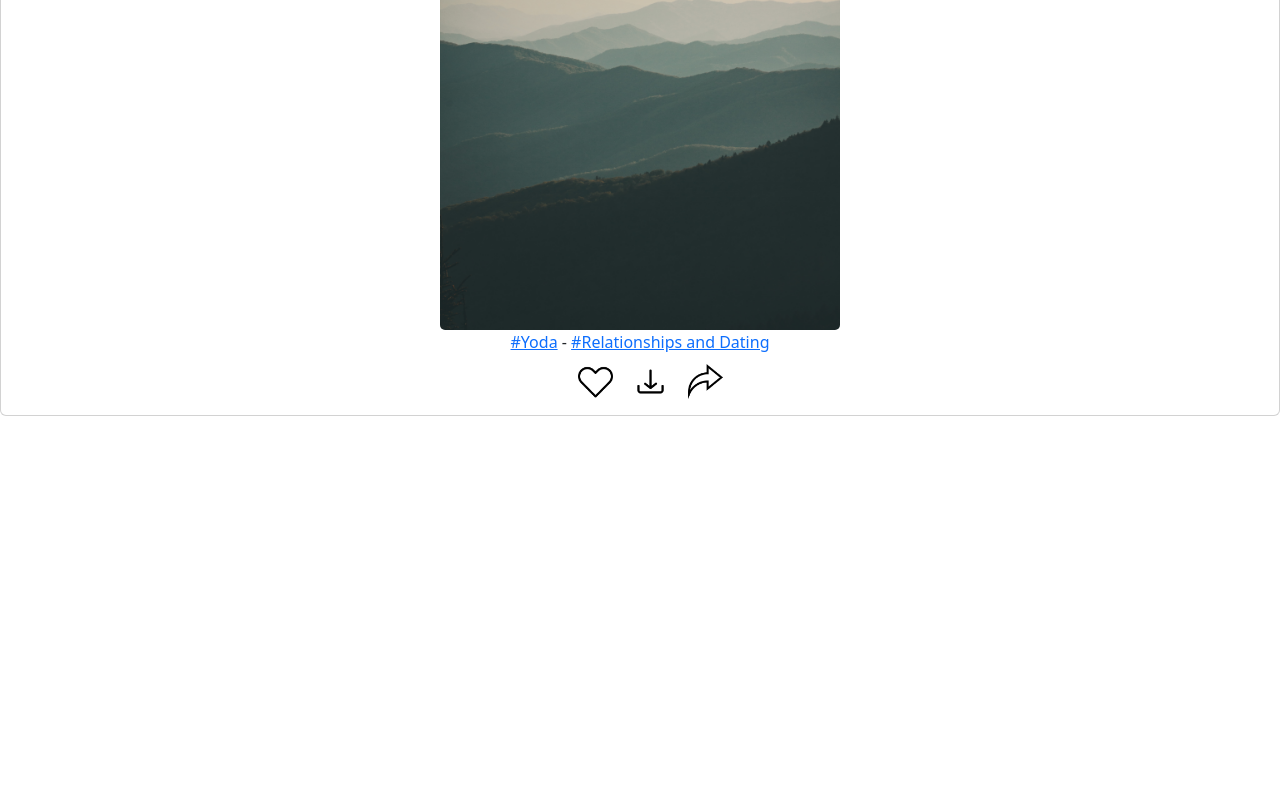
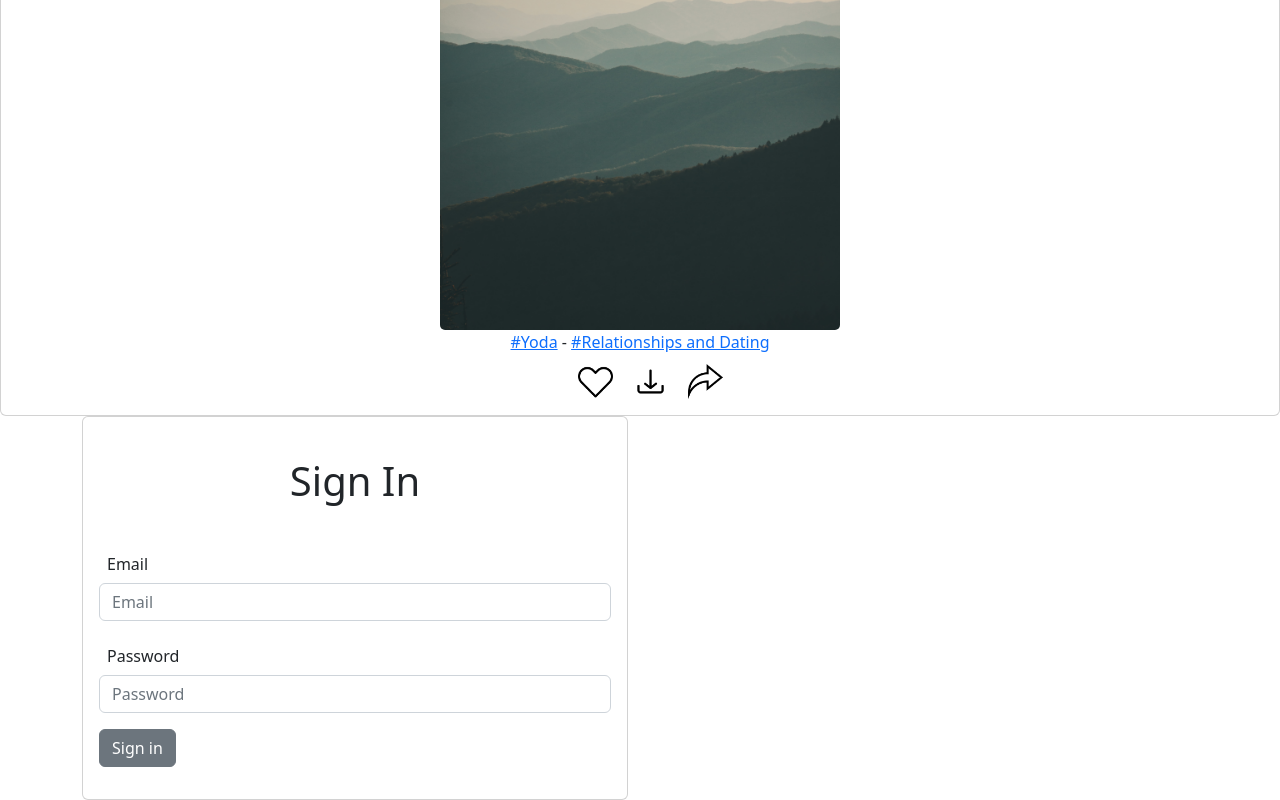
Before and after one commit to Capstone-42-quote-gen/ai-quote-generator, a React (Vite) app in the folder frontend/: page / in a window 1280 px wide. Shown: the part 490-1290 px from the top of the page. Before the commit the page ends 906 px from the top, so only its background shows below. Built offline with nearby package versions, Linux system fonts and the light colour scheme.

Commit message:
added sign in form in card

```diff
--- a/frontend/src/ui/Home.tsx
+++ b/frontend/src/ui/Home.tsx
@@ -1,12 +1,14 @@
 import {Navigation} from "./shared_components/NavBar.tsx";
 import {GalleryContent} from "./shared_components/ImageContent.tsx";
 import mountains from "/src/assets/mountains.png";
+import {SignIn} from "./shared_components/SignIn";
 
 export function Home() {
     return (
         <>
             <Navigation/>
             <GalleryContent galleryImageSource={mountains}/>
+            <SignIn/>
         </>
     )
 }
--- /dev/null
+++ b/frontend/src/ui/shared_components/SignIn.tsx
@@ -0,0 +1,44 @@
+import {Button, Card, Col, Container, Form, Row} from "react-bootstrap";
+
+export function SignIn() {
+    return (
+        <>
+            <Container className={"justify-content-center align-items-center"}>
+                <Row >
+                <Col md={6}>
+            <Card>
+                <Card.Body>
+                    <Card.Title className="text-center py-4">
+                        <h1>Sign In</h1>
+                    </Card.Title>
+            <Form>
+                <Form.Group className="mb-3" controlId="formHorizontalEmail">
+                    <Form.Label column lg={2} className="ms-2">
+                        Email
+                    </Form.Label>
+                    <Col lg={12}>
+                        <Form.Control type="email" placeholder="Email"/>
+                    </Col>
+                </Form.Group>
+                <Form.Group as={Row} className="mb-3" controlId="formHorizontalPassword">
+                    <Form.Label column lg={4} className="ms-2">
+                        Password
+                    </Form.Label>
+                    <Col lg={12}>
+                        <Form.Control type="password" placeholder="Password"/>
+                    </Col>
+                </Form.Group>
+                <Form.Group as={Row} className="mb-3">
+                    <Col lg={"12"}>
+                        <Button variant={"secondary"} type={"submit"}>Sign in</Button>
+                    </Col>
+                </Form.Group>
+            </Form>
+                </Card.Body>
+            </Card>
+                </Col>
+                </Row>
+            </Container>
+        </>
+    )
+}
```
